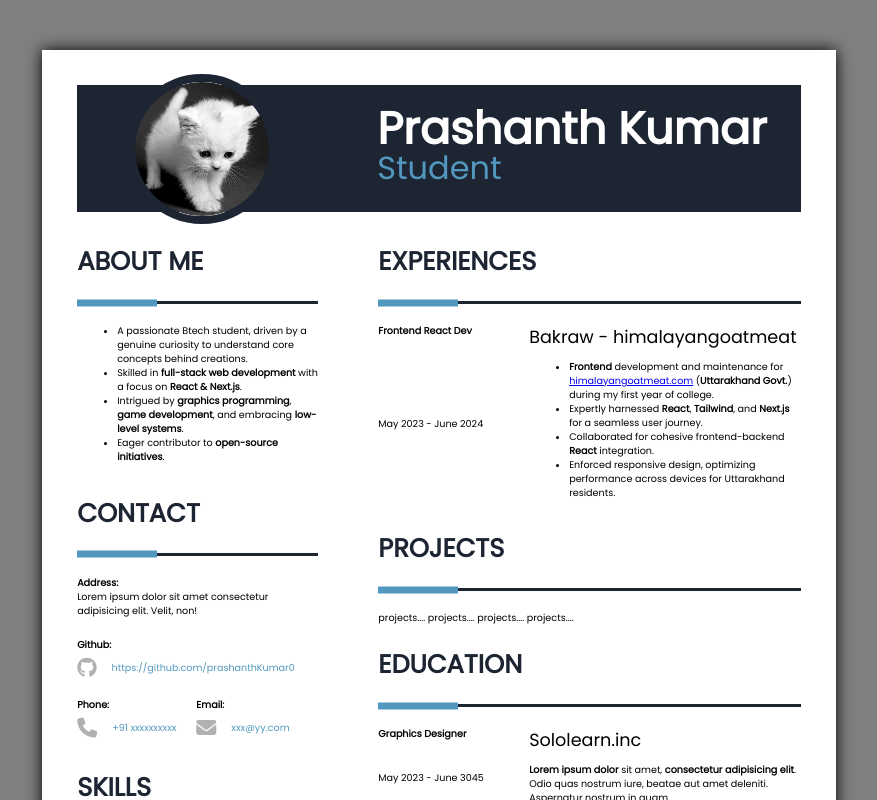
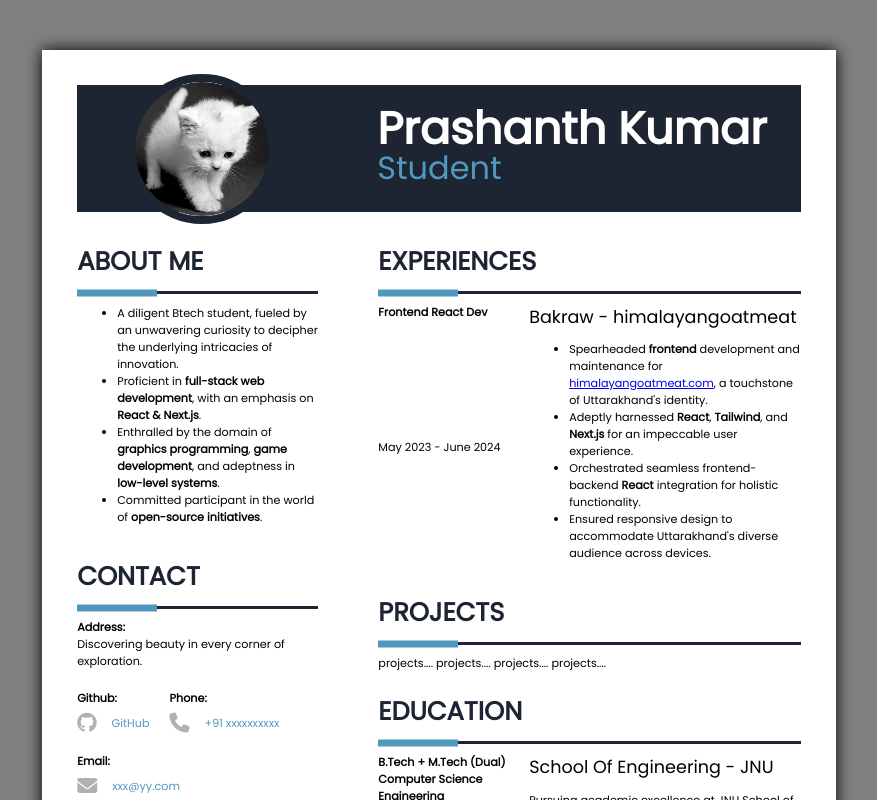
Before and after one commit to PrashanthKumar0/my-resume, a React (Vite) app: page / in a window 1280 px wide. Shown: the top 800 px of the page, without its empty margins (201-1078 px from the left). Built offline with nearby package versions, Linux system fonts and the light colour scheme.

Commit message:
spacing and fontsize

```diff
--- a/src/Components/Heading/style.css
+++ b/src/Components/Heading/style.css
@@ -13,19 +13,19 @@
     height: 3px;
     width: 100%;
     background: var(--dark-bg);
-    margin-top: 20px;
-    margin-bottom: 20px;
+    margin-top: 10px;
+    margin-bottom: 10px;
 }
 
 .heading::before {
     content: "";
     position: absolute;
-    bottom: -25.5px;
+    bottom: -15.5px;
     transform: translateY(-50%);
     display: block;
     height: 7px;
     width: 80px;
     background: var(--light-blue);
-    margin-top: 20px;
-    margin-bottom: 20px;
+    margin-top: 10px;
+    margin-bottom: 10px;
 }
--- a/src/data.tsx
+++ b/src/data.tsx
@@ -3,11 +3,11 @@ import ContactLink from "./Components/ContactLink";
 const data = {
     "name": "Prashanth Kumar",
     "role": "Student",
-    "aboutMe": "- A passionate Btech student, driven by a genuine curiosity to understand core concepts behind creations.\n- Skilled in **full-stack web development** with a focus on **React & Next.js**.\n- Intrigued by **graphics programming**, **game development**, and embracing **low-level systems**.\n- Eager contributor to **open-source initiatives**.",
+    "aboutMe": "- A diligent Btech student, fueled by an unwavering curiosity to decipher the underlying intricacies of innovation.\n- Proficient in **full-stack web development**, with an emphasis on **React & Next.js**.\n- Enthralled by the domain of **graphics programming**, **game development**, and adeptness in **low-level systems**.\n- Committed participant in the world of **open-source initiatives**.",
     "contacts": {
-        "address": "Lorem ipsum dolor sit amet consectetur adipisicing elit. Velit, non!",
+        "address": "Discovering beauty in every corner of exploration.",
         "github": (
-            <ContactLink iconName={"fa-brands fa-github"} link={"https://github.com/prashanthKumar0"} display={"https://github.com/prashanthKumar0"} />
+            <ContactLink iconName={"fa-brands fa-github"} link={"https://github.com/prashanthKumar0"} display={"GitHub"} />
         ),
         "phone": (
             <ContactLink iconName={"fa fa-phone"} link={"tel:+91xxxxxxxxxx"} display={"+91 xxxxxxxxxx"} />
@@ -17,8 +17,7 @@ const data = {
         ),
     },
     "skills": {
-        //  score out of 5
-        "Web Dev(Frontend)": 5,
+        "Web Dev (Frontend)": 5,
         "PHP": 3,
         "NodeJs": 4,
         "ReactJs": 3,
@@ -36,23 +35,23 @@ const data = {
             "from": "May 2023",
             "to": "June 2024",
             "desc":
-                "- **Frontend** development and maintenance for [himalayangoatmeat.com](https://himalayangoatmeat.com) (**Uttarakhand Govt.**) during my first year of college.\n" +
-                "- Expertly harnessed **React**, **Tailwind**, and **Next.js** for a seamless user journey.\n" +
-                "- Collaborated for cohesive frontend-backend **React** integration.\n" +
-                "- Enforced responsive design, optimizing performance across devices for Uttarakhand residents."
+                "- Spearheaded **frontend** development and maintenance for [himalayangoatmeat.com](https://himalayangoatmeat.com), a touchstone of Uttarakhand's identity.\n" +
+                "- Adeptly harnessed **React**, **Tailwind**, and **Next.js** for an impeccable user experience.\n" +
+                "- Orchestrated seamless frontend-backend **React** integration for holistic functionality.\n" +
+                "- Ensured responsive design to accommodate Uttarakhand's diverse audience across devices."
 
         },
-      ],
+    ],
     "education": [
         {
-            "institute": "Sololearn.inc",
-            "course": "Graphics Designer",
-            "from": "May 2023",
-            "to": "June 3045",
-            "desc": "__Lorem__ **ipsum dolor** sit amet,\n **consectetur adipisicing elit**. Odio quas nostrum iure, beatae aut amet deleniti. Aspernatur nostrum in quam."
+            "institute": "School Of Engineering - JNU",
+            "course": "B.Tech + M.Tech (Dual) Computer Science Engineering",
+            "from": "October 2022",
+            "to": "Present",
+            "desc": "Pursuing academic excellence at JNU School of Engineering, a bastion of learning within the esteemed Jawaharlal Nehru University in New Delhi. Where scholarly pursuits harmonize with a mosaic of cultural diversity."
         },
     ]
-
 };
 
+
 export default data;
--- a/src/index.css
+++ b/src/index.css
@@ -3,7 +3,7 @@
 body{
   margin:0;
   font-family: 'Poppins', sans-serif;
-  font-size: 0.60rem;
+  font-size: 0.7rem;
 }
 
 *{
```
